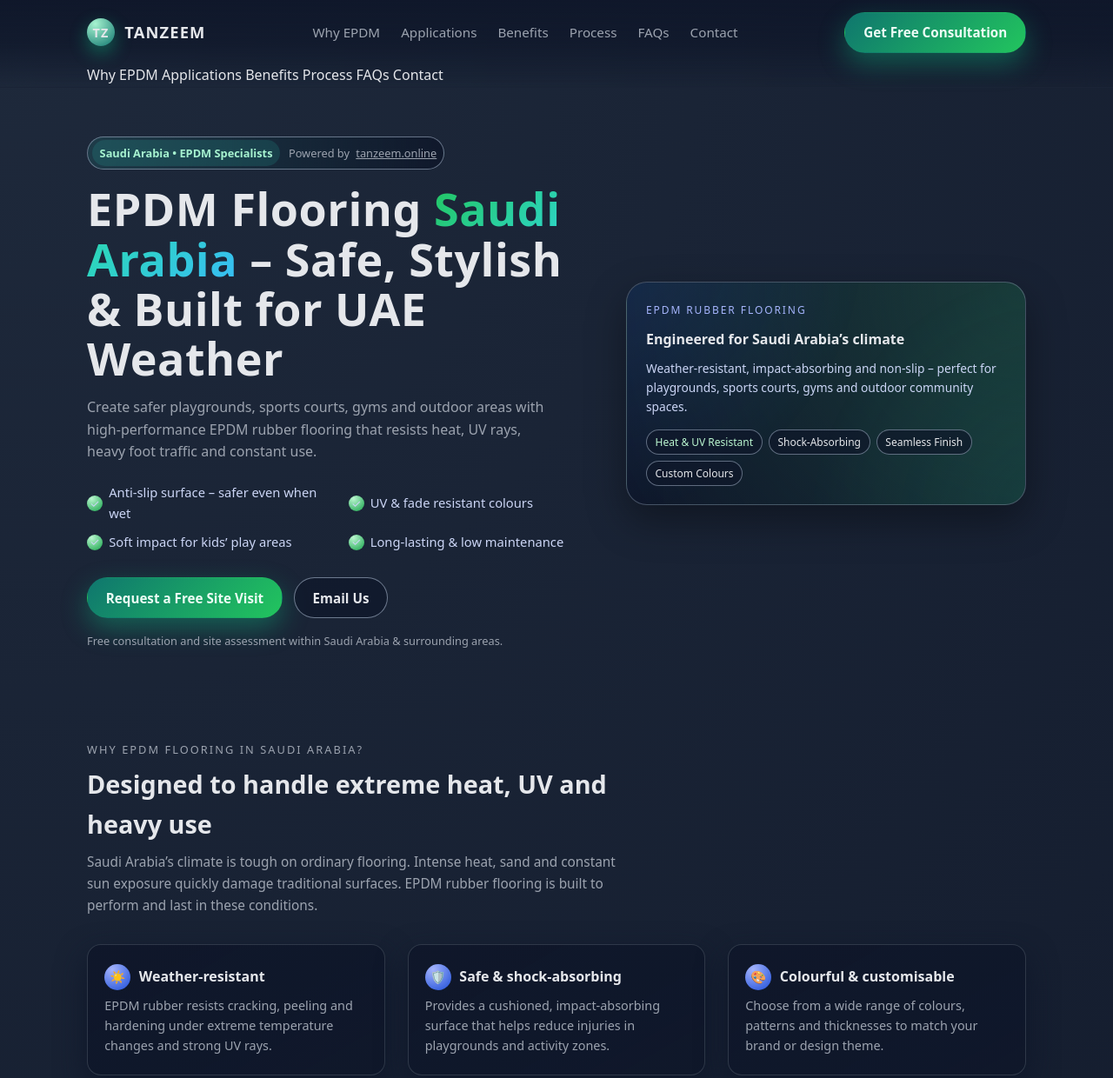
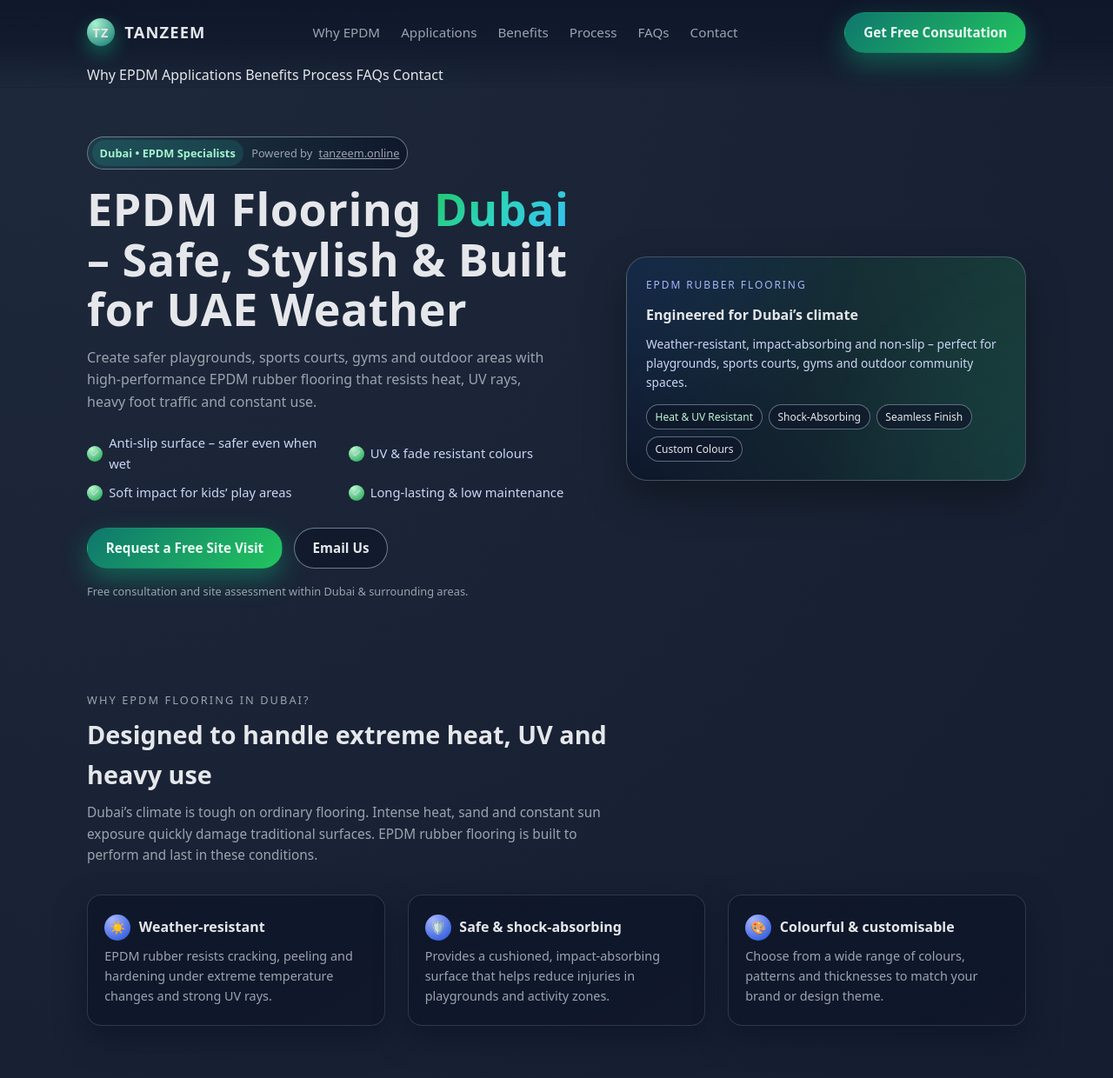
Before and after one commit to akbersl/floorweb, a plain HTML site: page index.html in a window 1280 px wide. Shown: the top 1240 px of the page at 87% size. Drawn offline with Linux system fonts and the light colour scheme.

Commit message:
Update index.html

```diff
--- a/index.html
+++ b/index.html
@@ -1,9 +1,10 @@
 <!DOCTYPE html>
 <html lang="en">
-<head>  <meta charset="UTF-8" />
-  <title>Premium EPDM Flooring in Saudi Arabia | Tanzeem</title>
+<head>
+  <meta charset="UTF-8" />
+  <title>Premium EPDM Flooring in Dubai | Tanzeem</title>
   <meta name="description"
-        content="Upgrade your play areas, gyms, and outdoor spaces with premium EPDM flooring in Saudi Arabia. Non-slip, UV & heat resistant, highly durable, and easy to maintain. Book a free site visit today with Tanzeem.">
+        content="Upgrade your play areas, gyms, and outdoor spaces with premium EPDM flooring in Dubai. Non-slip, UV & heat resistant, highly durable, and easy to maintain. Book a free site visit today with Tanzeem.">
   <meta name="viewport" content="width=device-width, initial-scale=1" />
   <style>
     :root {
@@ -803,12 +804,12 @@
       <div class="container hero-grid">
         <div>
           <div class="hero-pill">
-            <span class="hero-pill-badge">Saudi Arabia • EPDM Specialists</span>
+            <span class="hero-pill-badge">Dubai • EPDM Specialists</span>
             <span>Powered by <a href="https://tanzeem.online" style="text-decoration: underline; margin-left: 4px;">tanzeem.online</a></span>
           </div>
 
           <h1 id="hero-title" class="hero-heading">
-            EPDM Flooring <span>Saudi Arabia</span> – Safe, Stylish & Built for UAE Weather
+            EPDM Flooring <span>Dubai</span> – Safe, Stylish & Built for UAE Weather
           </h1>
 
           <p class="hero-subheading">
@@ -838,14 +839,14 @@
           </div>
 
           <p class="hero-note">
-            Free consultation and site assessment within Saudi Arabia & surrounding areas.
+            Free consultation and site assessment within Dubai & surrounding areas.
           </p>
         </div>
 
         <aside class="hero-card" aria-label="EPDM flooring highlights">
           <div class="hero-card-inner">
             <div class="hero-card-label">EPDM Rubber Flooring</div>
-            <div class="hero-card-title">Engineered for Saudi Arabia’s climate</div>
+            <div class="hero-card-title">Engineered for Dubai’s climate</div>
             <p class="hero-card-text">
               Weather-resistant, impact-absorbing and non-slip – perfect for playgrounds, sports courts, gyms and
               outdoor community spaces.
@@ -865,10 +866,10 @@
     <section id="why" aria-labelledby="why-title">
       <div class="container">
         <div class="section-header">
-          <div class="eyebrow">Why EPDM Flooring in Saudi Arabia?</div>
+          <div class="eyebrow">Why EPDM Flooring in Dubai?</div>
           <h2 id="why-title" class="section-title">Designed to handle extreme heat, UV and heavy use</h2>
           <p class="section-description">
-            Saudi Arabia’s climate is tough on ordinary flooring. Intense heat, sand and constant sun exposure quickly damage
+            Dubai’s climate is tough on ordinary flooring. Intense heat, sand and constant sun exposure quickly damage
             traditional surfaces. EPDM rubber flooring is built to perform and last in these conditions.
           </p>
         </div>
@@ -915,7 +916,7 @@
           <div class="eyebrow">Applications</div>
           <h2 id="solutions-title" class="section-title">EPDM flooring solutions for every type of space</h2>
           <p class="section-description">
-            We supply and install EPDM flooring across Saudi Arabia for commercial, residential and public projects of all
+            We supply and install EPDM flooring across Dubai for commercial, residential and public projects of all
             sizes.
           </p>
         </div>
@@ -996,7 +997,7 @@
           <article class="card">
             <h3 class="card-title">UV & heat resistance</h3>
             <p class="card-text">
-              Colours stay vibrant, and the surface remains stable and flexible even under strong Saudi Arabia sun and heat.
+              Colours stay vibrant, and the surface remains stable and flexible even under strong Dubai sun and heat.
             </p>
           </article>
 
@@ -1097,7 +1098,7 @@
           <aside class="process-card">
             <h3 class="card-title">What you get with Tanzeem</h3>
             <p class="card-text" style="margin-top: 0.5rem;">
-              We specialise in EPDM flooring across Saudi Arabia – from small villa play areas to large schools and community
+              We specialise in EPDM flooring across Dubai – from small villa play areas to large schools and community
               projects.
             </p>
             <div class="tag-list">
@@ -1118,10 +1119,10 @@
         <div class="why-grid">
           <div>
             <div class="eyebrow">Why Tanzeem?</div>
-            <h2 id="whyus-title" class="section-title">Your EPDM flooring partner in Saudi Arabia</h2>
+            <h2 id="whyus-title" class="section-title">Your EPDM flooring partner in Dubai</h2>
             <p class="section-description">
               We combine specialist EPDM knowledge with local experience to deliver flooring systems that work for
-              Saudi Arabia’s climate and your project goals.
+              Dubai’s climate and your project goals.
             </p>
           </div>
 
@@ -1186,7 +1187,7 @@
               </summary>
               <p>
                 Absolutely. EPDM rubber is designed to resist UV rays and high temperatures, making it ideal for outdoor
-                areas in Saudi Arabia.
+                areas in Dubai.
               </p>
             </details>
 
@@ -1232,7 +1233,7 @@
                 <a href="mailto:info@tanzeem.online" class="btn btn-outline">Email Project Details</a>
               </div>
               <p class="cta-small">
-                Service areas: Saudi Arabia and surrounding emirates. On-site visits available by appointment.
+                Service areas: Dubai and surrounding emirates. On-site visits available by appointment.
               </p>
             </div>
 
```
